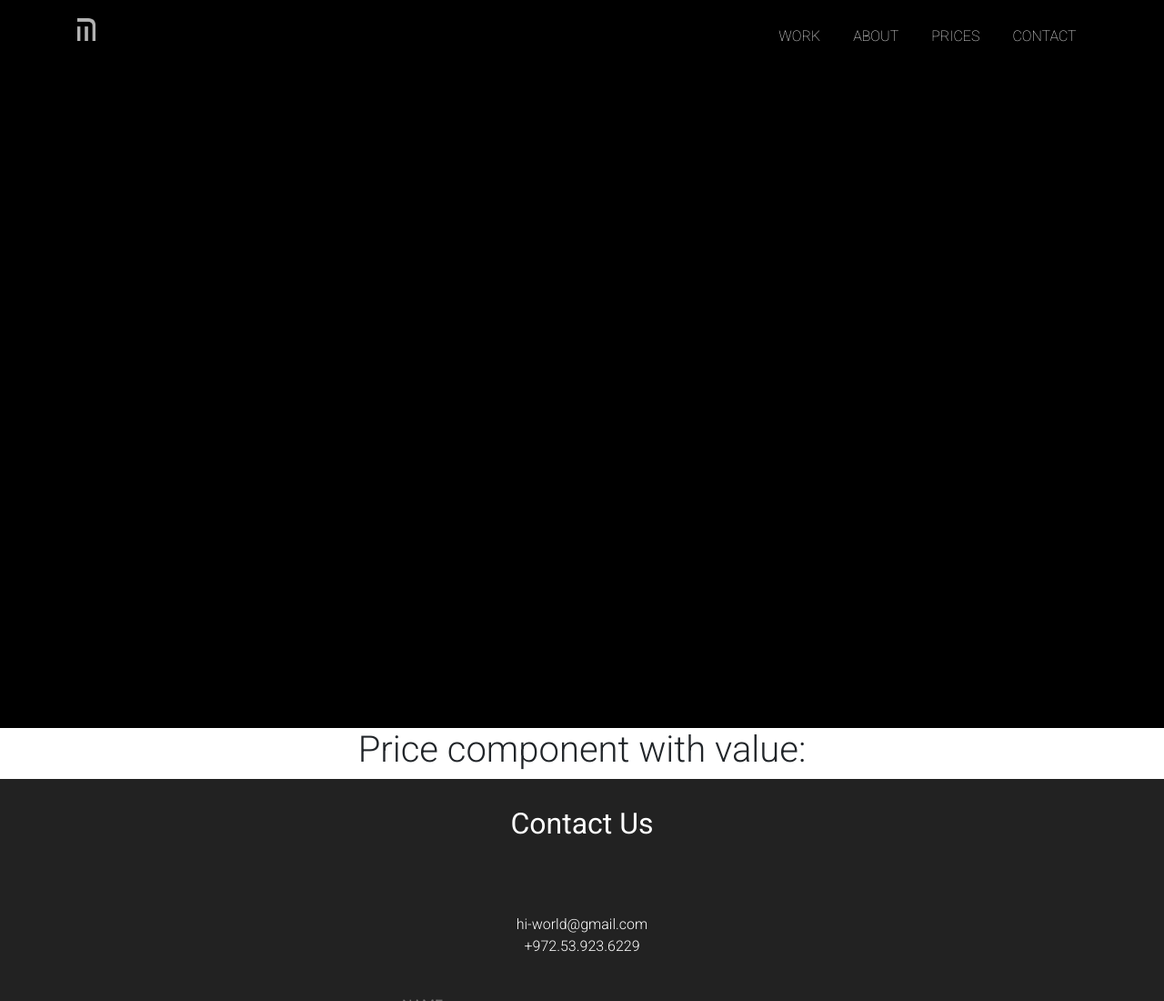
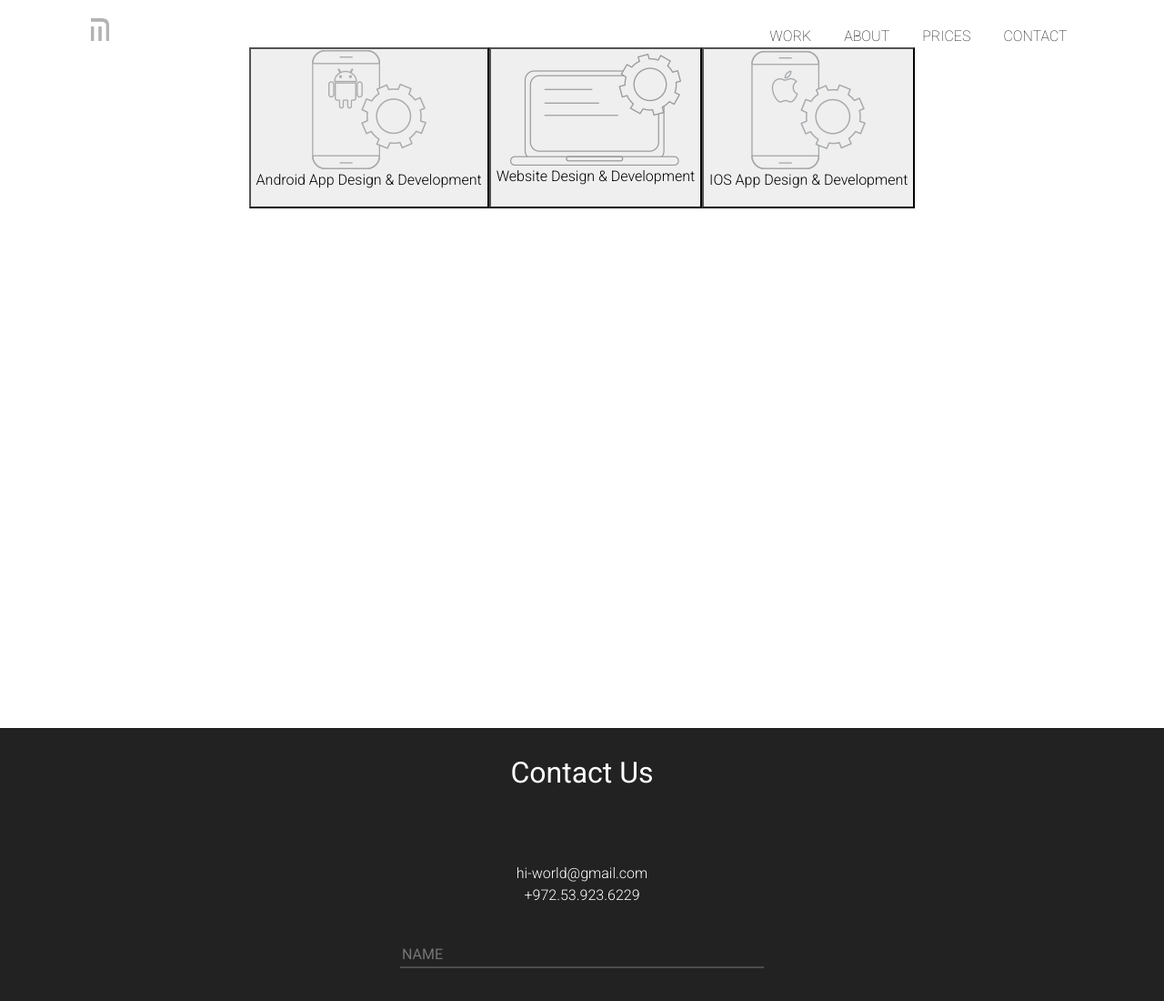
Before and after one commit to savikkirill3/React, a React app: page /price in a window 1280 px wide. Shown: the top 1100 px of the page at 91% size. Built offline with nearby package versions, Linux system fonts and the light colour scheme.

Commit message:
Created the price menu

```diff
--- a/src/components/home/header/header.css
+++ b/src/components/home/header/header.css
@@ -1,5 +1,13 @@
 #header{
     height: 100vh;
+}
+#headerPrice{
+    background: white;
+    height: 100vh;
+    color: black;
+}
+#headerPrice a{
+    color: black;
 }
 .header{
     background: black;
--- a/src/components/price/Price.js
+++ b/src/components/price/Price.js
@@ -2,11 +2,21 @@
 import { Link } from 'react-router-dom';
 
 import Contact from '../common/Contact';
-class Price extends Component {
+import {PRICE_INFO} from "./priceInfo";
+import PriceBlock from "./PriceBlock";
 
-    render () {
-        return <div>
-            <header id="header" className="header">
+const Price = () => {
+    var priceBlocks = PRICE_INFO.map(elem => <PriceBlock
+            pathToImg={elem.path}
+            text={elem.text}
+            alt={elem.alt}
+        />)
+    ;
+
+    return (
+        <section id="price" className="price">
+            <div className="container">
+                <header id="headerPrice" className="header">
                     <div className="container">
                         <div className="row">
                             <div className="col-lg-1">
@@ -16,7 +26,7 @@
                                 <nav>
                                     <ul className="menu d-flex justify-content-center">
                                         <li className="menu__item">
-                                        <a href="#">WORK</a>
+                                            <Link to='/#'>WORK</ Link>
                                         </li>
                                         <li className="menu__item">
                                             <a href="#info">ABOUT</a>
@@ -31,13 +41,19 @@
                                 </nav>
                             </div>
                         </div>
+                        <div className="col-lg-12">
+                            <nav>
+                                <ul className="servicesMenu d-flex justify-content-center">
+                                    {priceBlocks}
+                                </ul>
+                            </nav>
+                        </div>
                     </div>
                 </header>
-          <h1>Price component with value: </h1>
+            </div>
             <Contact />
-      </div>
-    }
-
+        </section>
+    )
 }
 
 export default Price;
--- /dev/null
+++ b/src/components/price/PriceBlock.js
@@ -0,0 +1,16 @@
+import React from 'react';
+
+
+
+const PriceBlock = (props) => {
+    return (
+        <button>
+            <li className="priceMenu__item">
+                <img class="priceMenu__img" src={props.pathToImg} alt={props.alt} />
+                 <p class="priceMenu__text">{props.text}</p>
+            </li>
+        </button>
+    )
+}
+
+export default PriceBlock;
--- /dev/null
+++ b/src/components/price/priceInfo.js
@@ -0,0 +1,17 @@
+export const PRICE_INFO = [
+    {
+        path: `images/price/Android.png`,
+        text: `Android App Design & Development`,
+        alt: `android`
+    },
+    {
+        path: `images/price/Web.png`,
+        text: `Website Design & Development`,
+        alt: `website`
+    },
+    {
+        path: `images/price/IOS.png`,
+        text:  `IOS App Design & Development`,
+        alt: `ios app`
+    }
+];
```
Also changed, not shown: public/images/price/Android.png (added), public/images/price/B-CARD.png (added), public/images/price/BRANDING.png (added), public/images/price/IOS.png (added), public/images/price/LOGO.png (added), public/images/price/Web.png (added). Lines whose indentation alone changed are shown as unchanged.
